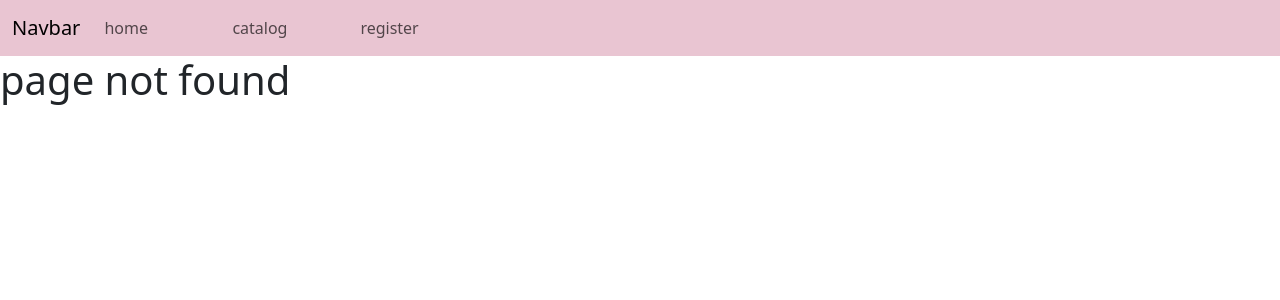
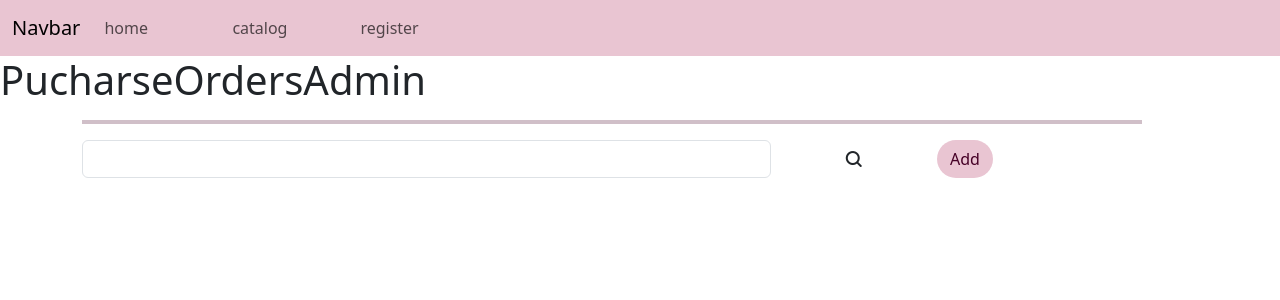
Before and after one commit to jjhbotache/memorableWebStore, a React (Vite) app: page /pucharseOrdersAdmin in a window 1280 px wide. Before the commit this address had no page. Shown: the top 300 px of the page. Built offline with nearby package versions, Linux system fonts and the light colour scheme.

Commit message:
working in admins

```diff
--- a/index.html
+++ b/index.html
@@ -8,6 +8,9 @@
       <!-- Bootstrap CSS v5.2.1 -->
     <link href="https://cdn.jsdelivr.net/npm/bootstrap@5.2.1/dist/css/bootstrap.min.css" rel="stylesheet"
     integrity="sha384-iYQeCzEYFbKjA/T2uDLTpkwGzCiq6soy8tYaI1GyVh/UjpbCx/TYkiZhlZB6+fzT" crossorigin="anonymous">
+    <!-- icons -->
+    <link rel='stylesheet' href='https://cdn-uicons.flaticon.com/uicons-bold-rounded/css/uicons-bold-rounded.css'>
+
   </head>
   <body>
     <div id="root"></div>
--- a/src/components/buyItem/buyItem.jsx
+++ b/src/components/buyItem/buyItem.jsx
@@ -5,21 +5,24 @@ import { apiRoute } from '../../const/const';
 
 const BuyItem = ({ data,token,userId }) => {
   const { id, id_design,id_real_design, amount, delivery_date, id_delivery_place, id_packing_color, id_vaucher } = data;
-  const [nameToUse, setNameToUse] = useState("");
+  const [nameToUse, setNameToUse] = useState("No design");
 
 
   if (id_real_design) {
     fetch(apiRoute+"/user/read/real_designs/"+userId).then(re=>re.json())
     .then(data=>{
-      console.log(data);
-      setNameToUse("real")
+      const design = data.find(design => design.id==id_real_design)
+      setNameToUse(design.name)
     })
-  }else{
+  }else if(id_design){
     fetch(apiRoute+"/read-anyone/designs").then(re=>re.json())
     .then(data=>{
       console.log(data);
-      setNameToUse("fake")
+      const design = data.find(design => design.id==id_design)
+      setNameToUse(design.name)
     })
+  }else{
+    console.log("no design");
   }
 
 
--- a/src/const/const.jsx
+++ b/src/const/const.jsx
@@ -25,6 +25,10 @@ export const catalogPath = "/catalog";
 export const customiseBottlePath = "/customiseBottle";
 export const buyNowPath = "/buyNow";
 export const shippingAndPayementPath = "/shippingAndPayement";
+export const pucharseOrdersAdminPath = "/pucharseOrdersAdmin";
+
+
+
 
 
 
@@ -104,3 +108,8 @@ export async function getUserToken() {
   }
   return thereIsToken
 }
+
+export function logout() {
+  localStorage.clear();
+  window.location.assign(loginAndRegisterPath)
+}
--- a/src/index.css
+++ b/src/index.css
@@ -1,3 +1,5 @@
+
+
 :root {
 
   --colorPrimary:#460126;
@@ -26,6 +28,8 @@
 }
 
 
+
+
 body,#root{
   min-height: 100vh;
 }
@@ -43,6 +47,12 @@ body,#root{
   border: 2px solid ;
   border-color: var(--colorPrimary) !important;
 }
+.btn-dark{
+  --bs-btn-color: var(--colorTertiary) !important;
+  --bs-btn-bg: var(--colorPrimary) !important;
+  border: 2px solid ;
+  border-color: var(--colorPrimary) !important;
+}
 /* add a transition to de buttons */
 .btn:hover{
   transition: 0.1s;
@@ -52,6 +62,11 @@ body,#root{
   border-color: var(--colorPrimary) !important;
 }
 
+input:focus{
+  box-shadow: 1px 1px 3px 1px  var(--colorSecondary) !important;
+  border: 2px solid var(--colorPrimary) !important;
+}
+
 hr{
   border: 2px solid var(--colorPrimary) !important;
   width: 95% !important;
--- a/src/pages/adminDashboard/adminDashboard.jsx
+++ b/src/pages/adminDashboard/adminDashboard.jsx
@@ -1,8 +1,42 @@
+import Modal from "../../components/modal/modal";
 import {verifyIsWhereItShould } from "../../const/const"
 
 export default function AdminDashboard() {
   // verify that a password exists
   verifyIsWhereItShould()
 
-  return <h1>admin dashboard</h1>
+  const token = localStorage.getItem("token");
+  console.log(token);
+  return (
+    token?"hola":
+    (
+      <Modal title={`We are going to send you a code to ${localStorage.getItem("email")}`}
+      resolveFunction={(value) => {
+        console.log(value);
+      }}
+      ></Modal>
+    )
+  )
+      // (token?
+      // <div className="container">
+      //   <div className="row">
+      //     <div className="col-12">
+      //       <h1>Hello&nbsp;{localStorage.getItem("first_name")}</h1>
+      //       <hr/>
+      //     </div>
+      //   </div>
+      //   <div className="row">
+      //     <div className="col-12 px-4">
+      //       <h2>Admin Dashboard tool</h2>
+      //       <hr/>
+      //       {/* make a list of btns */}
+      //       <ul>
+      //         <li>
+      //           <a className="btn" href="/pucharseOrdersAdmin">Pucharse orders admin</a>
+      //         </li>
+      //       </ul>
+      //     </div>
+      //   </div>
+      // </div>
+      // :<h2>You are not logged in</h2>)
 };
--- /dev/null
+++ b/src/pages/pucharseOrdersAdmin/pucharseOrdersAdmin.jsx
@@ -0,0 +1,38 @@
+import { useEffect } from "react";
+import { apiRoute, setRequestConfig } from "../../const/const";
+
+export default function PucharseOrdersAdmin(params) {
+  // useEffect(() => {
+  //   fetch(apiRoute + "/read/pucharse_orders", setRequestConfig("GET")).then((response) => response.json()).then((pucharseOrders) => {
+  //     console.log(pucharseOrders);
+  //   }
+  //   )
+  // }, []);
+
+  return (
+    <div>
+      <h1>PucharseOrdersAdmin</h1>
+      <div className="container">
+        <hr />
+        <div className="row justify-content-center align-items-center ">
+          <div className="col-9 ">
+            <div className="row">
+              <div className="col-10">
+                <input type="text" className="form-control" aria-describedby="helpId" placeholder=""/>
+              </div>
+              <div className="col-2 d-flex justify-content-center align-content-center">
+                <i className="fi fi-br-search d-grid align-items-center"></i>
+              </div>
+            </div>
+          </div>
+          <div className="col-3">
+            <button className="btn ">Add</button>
+          </div>
+        </div>
+        <div className="row">
+
+        </div>
+      </div>
+    </div>
+  )
+};
--- a/src/pages/shippingAndPayement/shippingAndPayement.jsx
+++ b/src/pages/shippingAndPayement/shippingAndPayement.jsx
@@ -31,6 +31,7 @@ export default function ShippingAndPayement() {
           if (await getUserToken()) {
             const formData = new FormData();
             formData.append("vaucher",vaucher);
+            formData.append("id",localStorage.getItem("id"));
 
             const savedVaucher = await fetch(apiRoute+"/insert-vaucher-anyone",setRequestConfig("POST",formData,true)).then(response=>response.json()).then(data=>{
               console.log(data);
@@ -56,11 +57,11 @@ export default function ShippingAndPayement() {
 
                 amount:order.amount,
                 id_delivery_place:shipping.shippingId===1?"\"Ibague Tolima Calle 13 #7-82\"":shipping.shippingId.toString(),
-                id_design:order.design.id_design,
+                id_design:order.design.id,
                 id_packing_color:order.primaryColor.id,
                 id_secondary_packing_color:order.primaryColor.id,
                 id_wine:order.wine.id_wine,
-                msg:order.msg,
+                msg:`"${order.msg}"`,
 
                 id_user:localStorage.getItem("id"),
                 id_vaucher:"'"+savedVaucher.vaucher_route+"'"
@@ -69,6 +70,11 @@ export default function ShippingAndPayement() {
                 console.log(data);
                 console.log("Your order has been created");
                 // window.location.assign(catalogPath);
+              }).catch((e) => {
+                console.log(e);
+                console.log("There was an error creating your order");
+                fetch(apiRoute+"/delete-voucher-file",setRequestConfig("DELETE",JSON.stringify({route:savedVaucher}))).then(response=>response.json()).then(data=>{console.log(data);}).catch(e => console.log(e))
+                setPayement(null)
               })
             }else{
               console.log("There was an error saving your vaucher, try changing the file name");
--- a/src/pages/userDashboard/userDashboard.jsx
+++ b/src/pages/userDashboard/userDashboard.jsx
@@ -1,5 +1,5 @@
 import { useEffect, useState } from "react";
-import { apiRoute, getUserToken, loginAndRegisterPath, setRequestConfig, verifyIsWhereItShould } from "../../const/const"
+import { apiRoute, getUserToken, loginAndRegisterPath, logout, setRequestConfig, verifyIsWhereItShould } from "../../const/const"
 import Spinner from "../../components/spinner/spinner";
 import BuyItem from "../../components/buyItem/buyItem";
 
@@ -137,6 +137,9 @@ export default function Dashboard() {
           </div>
         </div>
       </div>
+      <button type="button" class=" btn btn-dark mx-auto d-block mt-3" onClick={logout}>Logout</button>
+
+
 
 
 
--- a/src/router/router.jsx
+++ b/src/router/router.jsx
@@ -8,6 +8,7 @@ import AdminDashboard from "../pages/adminDashboard/adminDashboard";
 import CustomiseBottle from "../pages/customiseBottle/customiseBottle";
 import BuyNow from "../pages/buyNow/buyNow";
 import ShippingAndPayement from "../pages/shippingAndPayement/shippingAndPayement";
+import PucharseOrdersAdmin from "../pages/pucharseOrdersAdmin/pucharseOrdersAdmin";
 
 const router = createBrowserRouter([
   {
@@ -43,6 +44,10 @@ const router = createBrowserRouter([
     element: <ShippingAndPayement/> ,
   },
   {
+    path: "/pucharseOrdersAdmin",
+    element: <PucharseOrdersAdmin/>,
+  },
+  {
     path: "*",
     element: <h1>page not found</h1>,
   },
```
